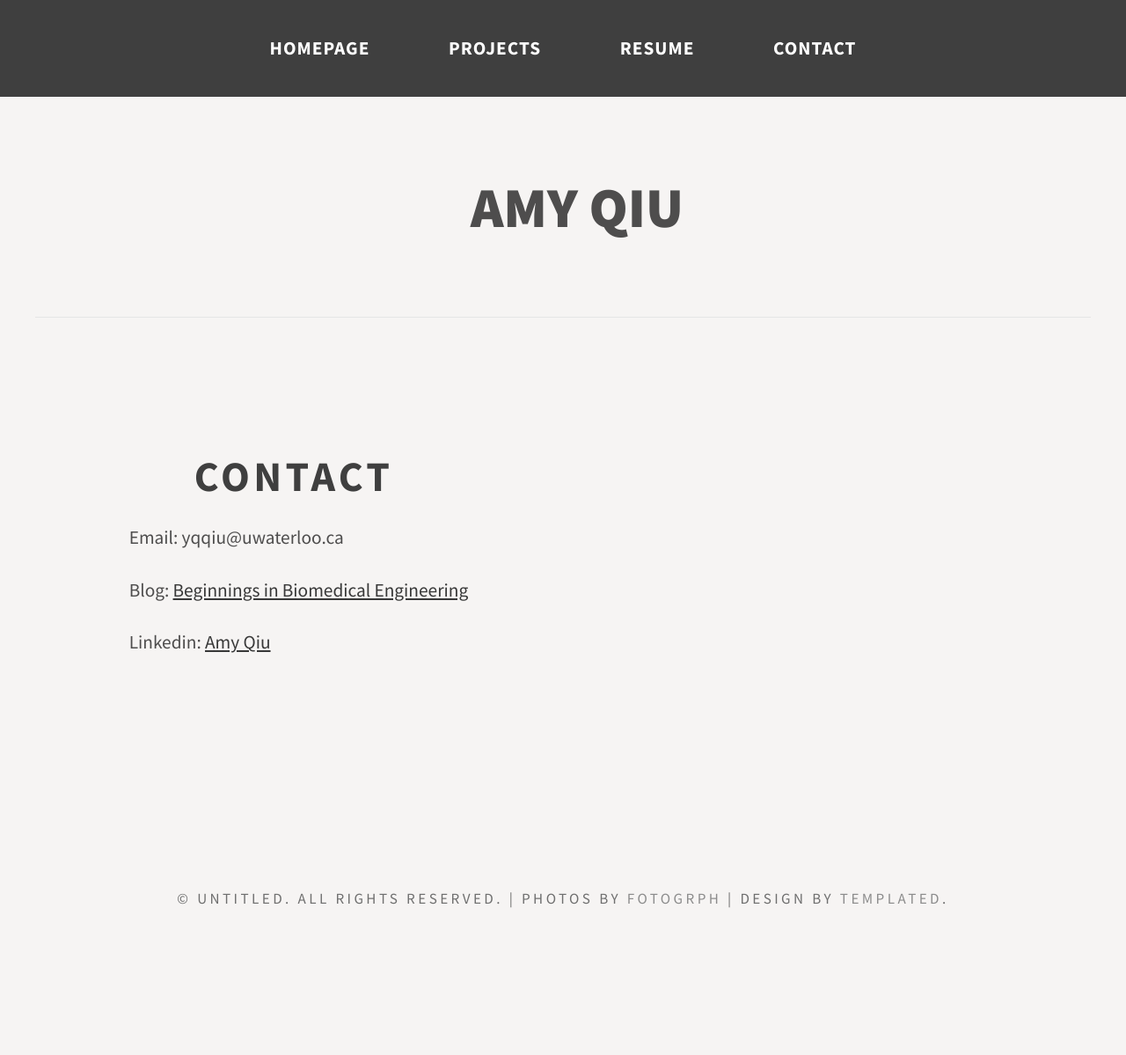
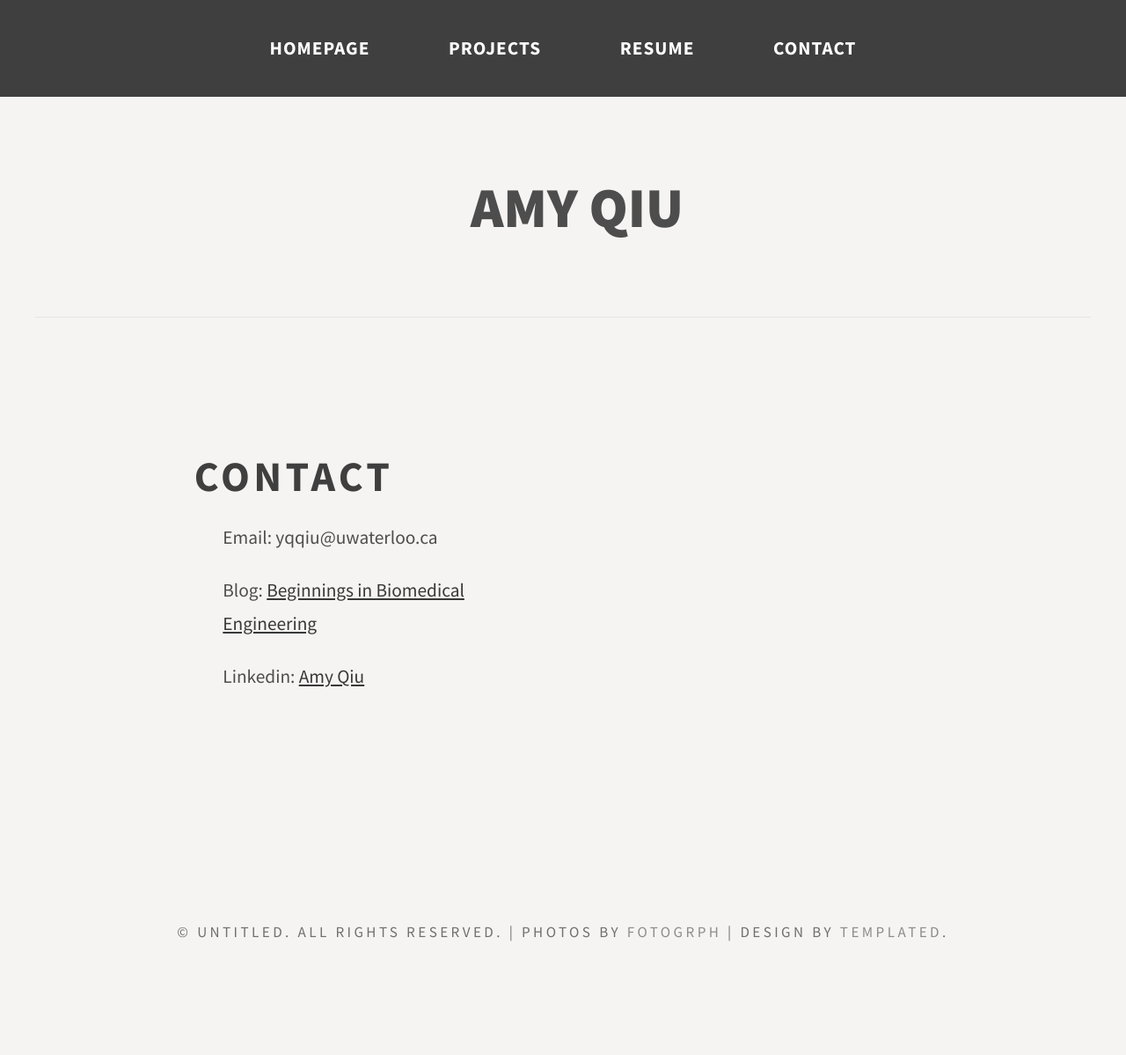
Before and after one commit to amyqiu/amyqiu, a Jekyll site: the page Contact/index.html, which Jekyll copies as it is, in a window 1280 px wide. Shown: the whole page at 88% size. Built offline with Jekyll 4.4.1, drawn with Linux system fonts in a browser that asks for light colours; before the commit the page ends 1160 px from its top, so only the background shows below that.

Commit message:
Update index.html

```diff
--- a/Contact/index.html
+++ b/Contact/index.html
@@ -43,9 +43,9 @@ Released   : 20130811
 			<h2><font size="30">Contact</font></h2>
 
 		</div>
-		<p style="margin-left:5em;">Email: yqqiu@uwaterloo.ca</p>
-		<p style="margin-left:5em;">Blog: <a href="https://beginningsinbme.wordpress.com">Beginnings in Biomedical Engineering</a></p>
-		<p style="margin-left:5em;">Linkedin: <a href="https://www.linkedin.com/in/yingquanqiu">Amy Qiu</a></p>
+		<p style="margin-left:10em;">Email: yqqiu@uwaterloo.ca</p>
+		<p style="margin-left:10em;">Blog: <a href="https://beginningsinbme.wordpress.com">Beginnings in Biomedical Engineering</a></p>
+		<p style="margin-left:10em;">Linkedin: <a href="https://www.linkedin.com/in/yingquanqiu">Amy Qiu</a></p>
 
 	</div>
 </div>
```
